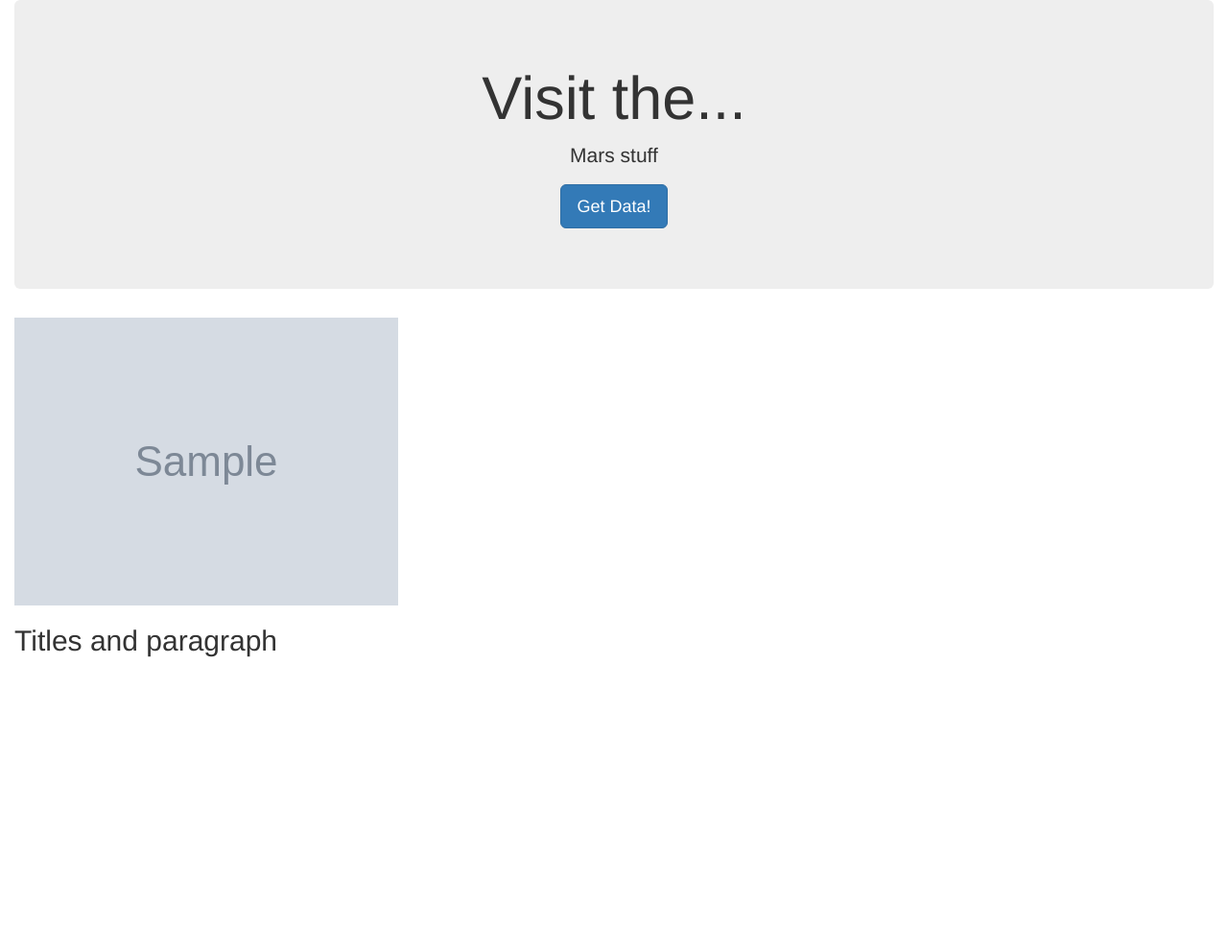
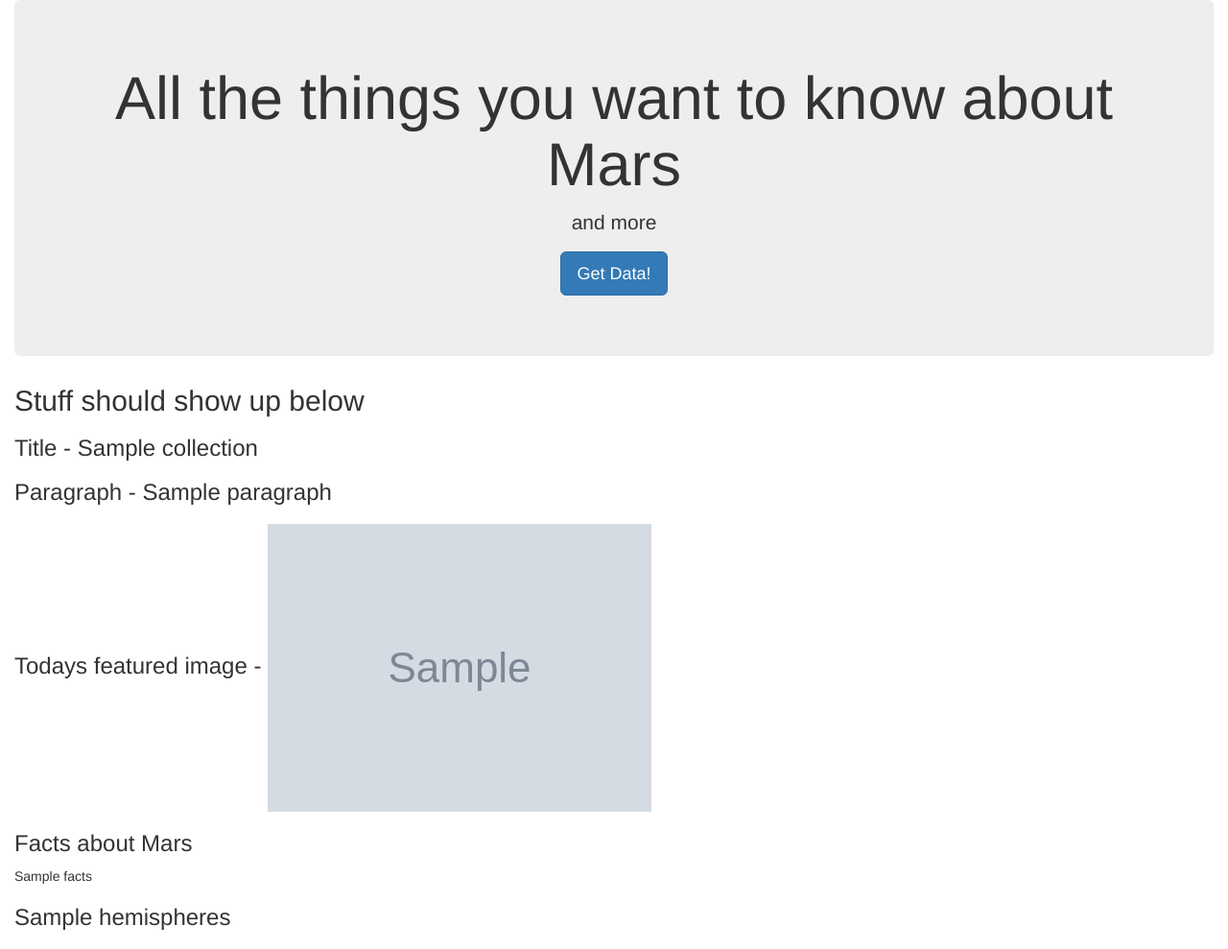
Before and after one commit to robinkhan1984/web-scraping-challenge, a Flask app: page / in a window 1280 px wide. Shown: the whole page at 96% size. Before the commit the page ends 685 px from the top, so only its background shows below. Run offline with Flask 2, Linux system fonts and the light colour scheme; grey boxes marked "Sample" are stand-in pictures; a database or web service that is not in the repository returns one stand-in record (values such as "Sample title"); some libraries are stand-ins or nearby versions.

Commit message:
web page partially working

```diff
--- a/app.py
+++ b/app.py
@@ -6,8 +6,10 @@ import scrape_mars
 app = Flask(__name__)
 
 # Use PyMongo to establish Mongo connection
-mongo = PyMongo(app, uri="mongodb://localhost:27017/scrape_mars")
+# mongo = PyMongo(app, uri="mongodb://localhost:27017/scrape_mars")
 
+app.config["MONGO_URI"] = "mongodb://localhost:27017/mars_db"
+mongo = PyMongo(app)
 
 # Route to render index.html template using data from Mongo
 @app.route("/")
@@ -15,15 +17,15 @@ def home():
 
     # Find one record of data from the mongo database
     destination_data = mongo.db.collection.find_one()
-
+    print (destination_data)
     # Return template and data
     return render_template("index.html", mars=destination_data)
 
 @app.route("/scrape")
 def scrape():
     mars_data = scrape_mars.scrape()
-    mongo.db.collection.update({}, ourput, upsert=True)
-    return rediret("/")
+    mongo.db.collection.update({}, mars_data, upsert=True)
+    return redirect("/")
 
 if __name__ == "__main__":
     app.run(debug=True)
--- a/templates/index.html
+++ b/templates/index.html
@@ -12,12 +12,19 @@
 <body>
   <div class="container-fluid">
     <div class="jumbotron text-center">
-      <h1>Visit the...</h1>
-      <p>Mars stuff</p>
+      <h1>All the things you want to know about Mars</h1>
+      <p>and more</p>
       <p><a class="btn btn-primary btn-lg" href="/scrape" role="button">Get Data!</a></p>
     </div>
-    <img src="{{ mars.sloth_img }}" alt="Sloth">
-    <h2>Titles and paragraph</h2>
+    <!-- <img src="{{ mars.sloth_img }}" alt="Sloth"> -->
+    <h2>Stuff should show up below</h2>
+    <h3>Title - {{mars.Title}}</h3>
+    <h3>Paragraph - {{mars.Paragraph}}</h3>
+    <h3>Todays featured image - <img src="{{mars.featured_image}}"></h3>
+    <h3>Facts about Mars</h3>
+    {{mars.Facts}}
+
+    <h3>{{mars.Hemispheres}}</h3>
     <h3></h3>
     <h3></h3>
   </div>
```
Also changed, not shown: scrape_mars.py (+5 -6 lines), 1 other file.
